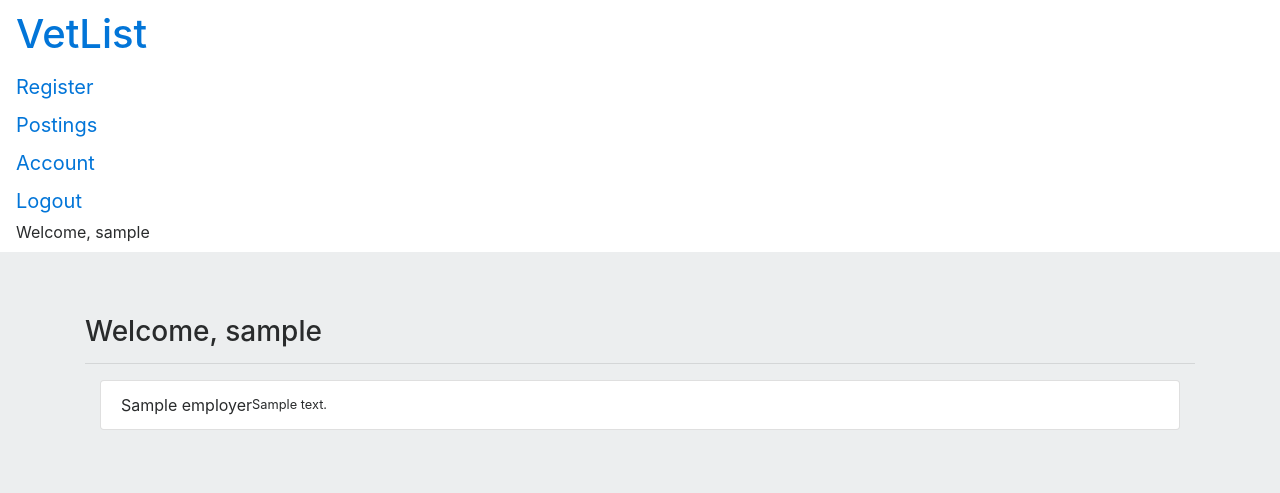
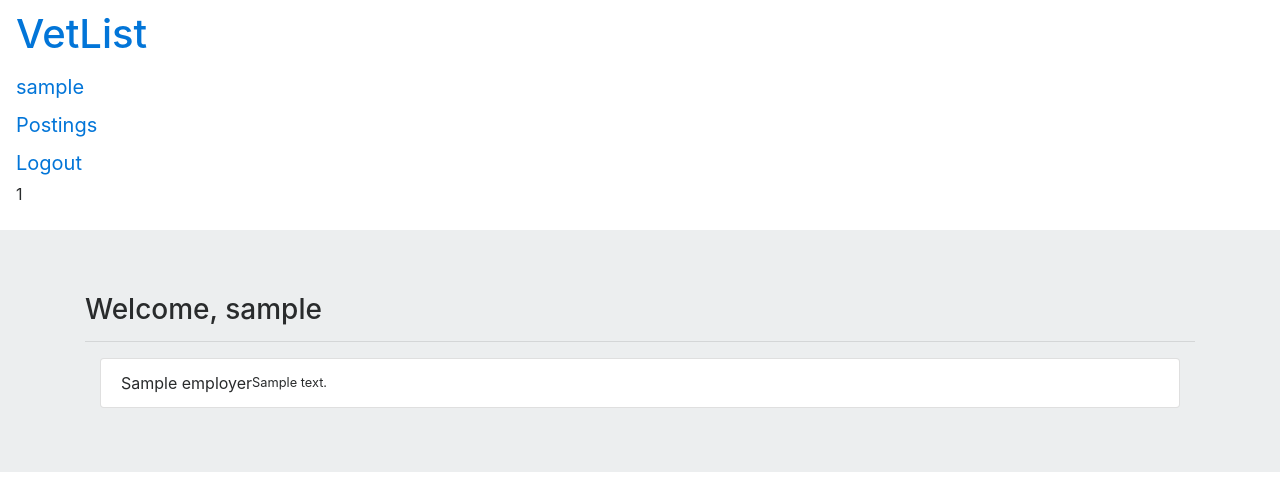
Before and after one commit to rasimon22/VetList, a Flask app: page /index in a window 1280 px wide. Shown: the top 493 px of the page. Run offline with Flask 2, Linux system fonts and the light colour scheme; the visitor is signed in with stand-in values (Sample User, id 1); tables that the repository leaves empty hold one stand-in row (values such as "Sample post"); some libraries are stand-ins or nearby versions.

Commit message:
working session and nav bar items

```diff
--- a/accounts.py
+++ b/accounts.py
@@ -23,6 +23,8 @@ def login_post():
                 session['uid'] = user.uID
                 session['username'] = user.username
                 session['f_name'] = user.f_name
+                session['l_name'] = user.l_name
+                session['branch'] = user.branch
                 return redirect(url_for('index'))
             else:
                 return redirect(url_for('login_page', form=form))
--- a/templates/index.html
+++ b/templates/index.html
@@ -12,18 +12,28 @@
     <nav class="navbar navbar-dark bg-secondary">
 <span class="navbar-brand pull-left"><a href="{{url_for('index')}}"><h1>VetList</h1></a></span>
 <span></span>
+        <a class="navbar-brand pull-left" href="#">
+    {%if 'uid' not in session%}
+    Account
+    {%else%}
+    {{session['username']}}
+    {%endif%}
+</a>
+        {%if 'uid' not in session%}
 <a class="navbar-brand pull-left" href="{{url_for('register_page')}}">Register</a>
+        {%endif%}
 <a class="navbar-brand pull-left" href="{{url_for('listings_page')}}">Postings</a>
-<a class="navbar-brand pull-left" href="#">Account</a>
 
   {%if 'uid' in session%}
   <a class="navbar-brand pull-left" href="{{url_for('logout')}}">Logout</a>
   {%else%}
   <a class="navbar-brand pull-left" href="{{url_for('login_post')}}">Login</a>
   {%endif%}
+        {%if 'uid' in session%}
+        <p>{{session['branch']}}</p>
+        {%endif%}
 <span></span>
 <span></span>
-<span>{%if 'uid' in session%}Welcome, {{session['username']}}{%endif%}</span>
 
 
 
--- a/templates/splash.html
+++ b/templates/splash.html
@@ -3,7 +3,7 @@
         {%if 'uid' in session%}
         <h3 class="display-5">Welcome, {{session['username']}}</h3>
         {%else%}
-        <h3 class ="display-5"> Welcome, user</h3>
+        <h3 class ="display-5"> Welcome</h3>
         {%endif%}
 
     <hr>
```
